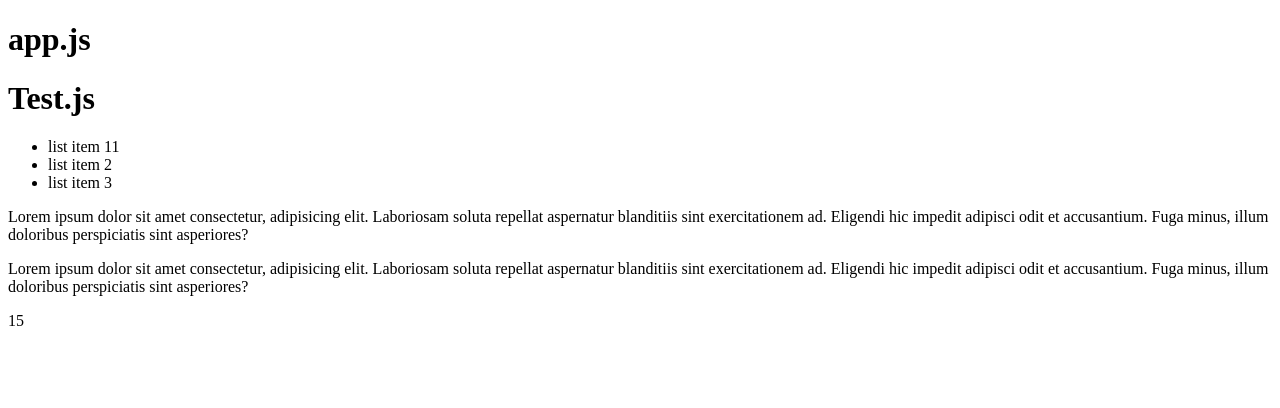
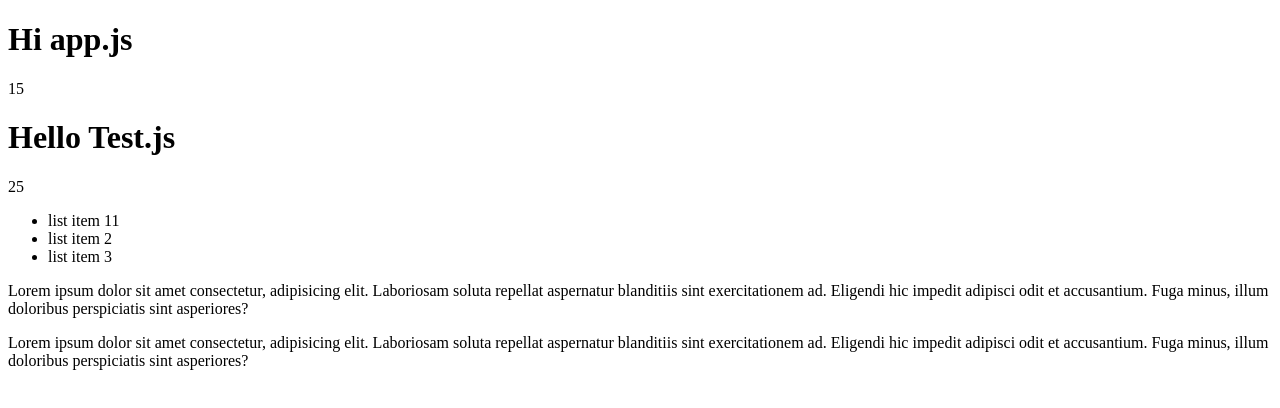
Before and after one commit to tezzzar/fake-shop, a React (Create React App) app: page / in a window 1280 px wide. Shown: the top 408 px of the page. Built offline with nearby package versions, Linux system fonts and the light colour scheme.

Commit message:
add React components

```diff
--- a/src/App.tsx
+++ b/src/App.tsx
@@ -36,22 +36,25 @@
 
 type TitleProps = {
     title: string
-    text?: string
+    text: string
+    num: number
 }
 
 const Title = (props: TitleProps) => (
-    <h1>
-        {props.text} {props.title}
-    </h1>
+    <>
+        <h1>
+            {props.text} {props.title}
+        </h1>
+        <p>{props.num}</p>
+    </>
 )
 
 function App() {
     return (
         <div className="App">
-            <Title title="app.js" />
-            <Title title="Test.js" />
+            <Title title="app.js" text="Hi" num={15} />
+            <Title title="Test.js" text="Hello" num={25} />
             <List />
-            {10 + 5}
         </div>
     )
 }
```
